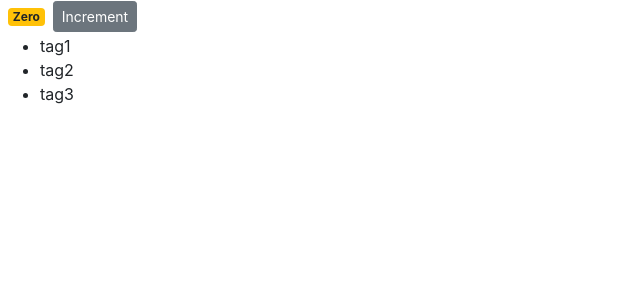
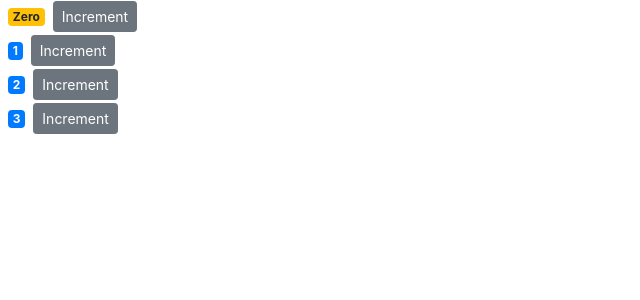
Before and after one commit to bfisch02/counter-app, a React (Create React App) app: page / in a window 1280 px wide. Shown: the top 300 px of the page, without its empty margins (0-640 px from the left). Built offline with nearby package versions, Linux system fonts and the light colour scheme.

Commit message:
Add counters component

```diff
--- a/src/components/counter.jsx
+++ b/src/components/counter.jsx
@@ -2,13 +2,13 @@
 
 class Counter extends Component {
   state = {
-    count: 0,
+    value: this.props.value,
     tags: ["tag1", "tag2", "tag3"]
   };
 
   render() {
     return (
-      <React.Fragment>
+      <div>
         <span className={this.getBadgeClasses()}>{this.formatCount()}</span>
         <button
           onClick={this.handleIncrement}
@@ -16,28 +16,23 @@
         >
           Increment
         </button>
-        <ul>
-          {this.state.tags.map(tag => (
-            <li key={tag}>{tag}</li>
-          ))}
-        </ul>
-      </React.Fragment>
+      </div>
     );
   }
 
   getBadgeClasses() {
     let classes = "badge m-2 ";
-    classes += this.state.count === 0 ? "badge-warning" : "badge-primary";
+    classes += this.state.value === 0 ? "badge-warning" : "badge-primary";
     return classes;
   }
 
   formatCount() {
-    const { count } = this.state;
-    return count === 0 ? "Zero" : count;
+    const { value } = this.state;
+    return value === 0 ? "Zero" : value;
   }
 
   handleIncrement = () => {
-    this.setState({ count: this.state.count + 1 });
+    this.setState({ value: this.state.value + 1 });
   };
 }
 
--- /dev/null
+++ b/src/components/counters.jsx
@@ -0,0 +1,24 @@
+import React, { Component } from "react";
+import Counter from "./counter";
+
+class Counters extends Component {
+  state = {
+    counters: [
+      { id: 1, value: 0 },
+      { id: 2, value: 1 },
+      { id: 3, value: 2 },
+      { id: 4, value: 3 }
+    ]
+  };
+  render() {
+    return (
+      <div>
+        {this.state.counters.map(counter => (
+          <Counter key={counter.id} value={counter.value} />
+        ))}
+      </div>
+    );
+  }
+}
+
+export default Counters;
--- a/src/index.js
+++ b/src/index.js
@@ -4,9 +4,9 @@
 import App from "./App";
 import * as serviceWorker from "./serviceWorker";
 import "bootstrap/dist/css/bootstrap.css";
-import Counter from "./components/counter";
+import Counters from "./components/counters";
 
-ReactDOM.render(<Counter />, document.getElementById("root"));
+ReactDOM.render(<Counters />, document.getElementById("root"));
 
 // If you want your app to work offline and load faster, you can change
 // unregister() to register() below. Note this comes with some pitfalls.
```
